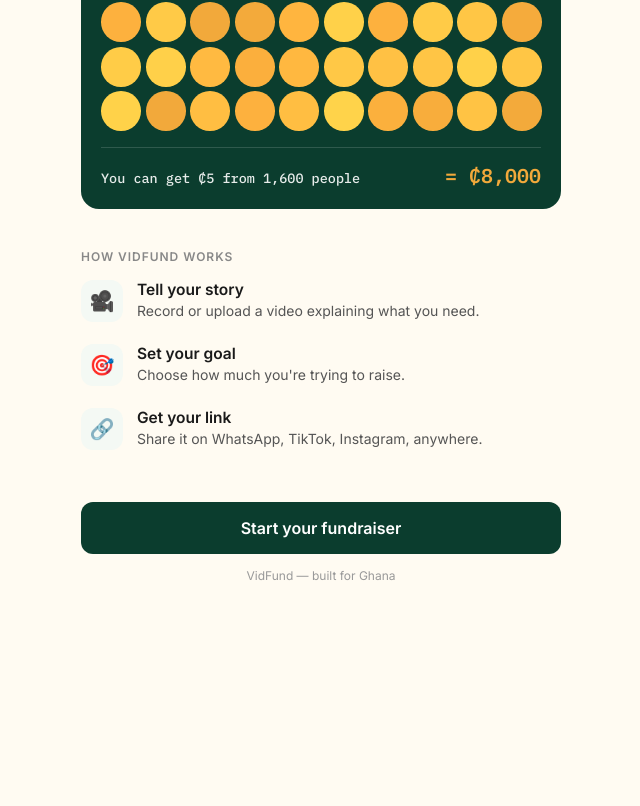
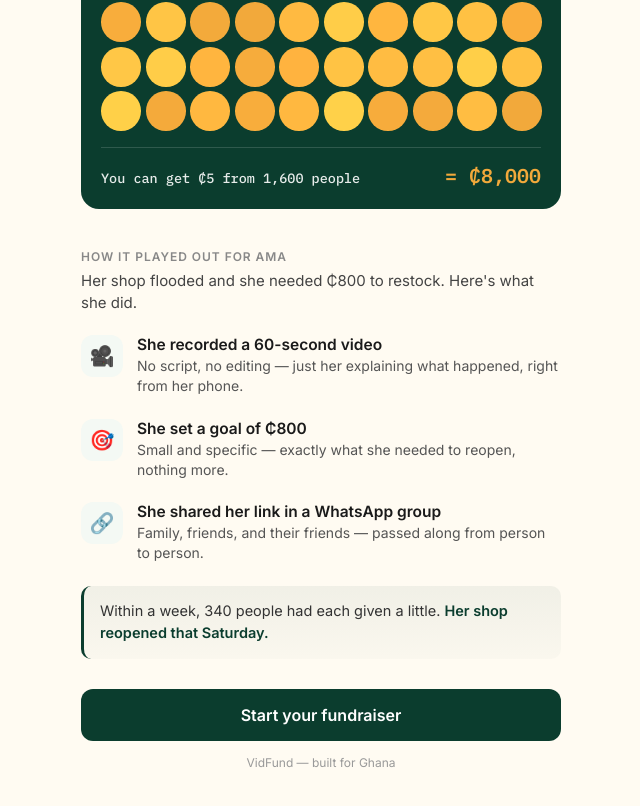
Before and after one commit to yhuuuugr/VidFund, a Next.js app: page / in a window 1280 px wide. Shown: the part 730-1536 px from the top of the page, without its empty margins (319-959 px from the left). Before the commit the page ends 1353 px from the top, so only its background shows below. Built offline with nearby package versions, Linux system fonts and the light colour scheme.

Commit message:
Turn the how-it-works section into a narrative (Ama's story) with an emotional resolution, instead of dry instructions

```diff
--- a/app/page.js
+++ b/app/page.js
@@ -82,29 +82,35 @@ export default function Home() {
           </div>
         </section>
 
-        {/* Three steps — the whole process, nothing else */}
+        {/* Same 3 steps, told as one story instead of dry instructions */}
         <section className="how">
-          <div className="how-title">How VidFund works</div>
+          <div className="how-title">How it played out for Ama</div>
+          <p className="how-intro">Her shop flooded and she needed ₵800 to restock. Here's what she did.</p>
+
           <div className="how-item">
             <div className="how-emoji">🎥</div>
             <div>
-              <div className="how-step-title">Tell your story</div>
-              <div className="how-step-text">Record or upload a video explaining what you need.</div>
+              <div className="how-step-title">She recorded a 60-second video</div>
+              <div className="how-step-text">No script, no editing — just her explaining what happened, right from her phone.</div>
             </div>
           </div>
           <div className="how-item">
             <div className="how-emoji">🎯</div>
             <div>
-              <div className="how-step-title">Set your goal</div>
-              <div className="how-step-text">Choose how much you're trying to raise.</div>
+              <div className="how-step-title">She set a goal of ₵800</div>
+              <div className="how-step-text">Small and specific — exactly what she needed to reopen, nothing more.</div>
             </div>
           </div>
           <div className="how-item">
             <div className="how-emoji">🔗</div>
             <div>
-              <div className="how-step-title">Get your link</div>
-              <div className="how-step-text">Share it on WhatsApp, TikTok, Instagram, anywhere.</div>
+              <div className="how-step-title">She shared her link in a WhatsApp group</div>
+              <div className="how-step-text">Family, friends, and their friends — passed along from person to person.</div>
             </div>
+          </div>
+
+          <div className="how-outcome">
+            Within a week, 340 people had each given a little. <strong>Her shop reopened that Saturday.</strong>
           </div>
         </section>
 
@@ -208,7 +214,8 @@ const styles = `
   .quoteAuthor { font-size: 13px; color: #8a6a2a; font-weight: 600; margin: 0; }
 
   .how { padding: 30px 0 10px; }
-  .how-title { font-size: 12px; text-transform: uppercase; letter-spacing: 0.08em; color: #888; font-weight: 700; margin-bottom: 16px; }
+  .how-title { font-size: 12px; text-transform: uppercase; letter-spacing: 0.08em; color: #888; font-weight: 700; margin-bottom: 6px; }
+  .how-intro { font-size: 15px; color: #444; line-height: 1.5; margin: 0 0 20px; }
   .how-item { display: flex; gap: 14px; align-items: flex-start; margin-bottom: 22px; }
   .how-emoji {
     width: 42px; height: 42px; border-radius: 12px; background: #f4f9f4;
@@ -216,6 +223,17 @@ const styles = `
   }
   .how-step-title { font-size: 15.5px; font-weight: 700; color: var(--ink); margin-bottom: 2px; }
   .how-step-text { font-size: 14px; color: #555; line-height: 1.45; }
+  .how-outcome {
+    background: linear-gradient(180deg, rgba(11,61,46,0.06), rgba(11,61,46,0.02));
+    border-left: 3px solid var(--green);
+    border-radius: 10px;
+    padding: 14px 16px;
+    font-size: 14.5px;
+    color: #333;
+    line-height: 1.55;
+    margin-top: 6px;
+  }
+  .how-outcome strong { color: var(--green); }
 
   footer { padding: 20px 0 40px; text-align: center; }
   footer .foot-cta { display: block; width: 100%; box-sizing: border-box; background: var(--green); color: #fff; font-weight: 700; font-size: 16px; padding: 16px; border-radius: 12px; text-decoration: none; margin-bottom: 14px; transition: transform 0.1s; }
```
